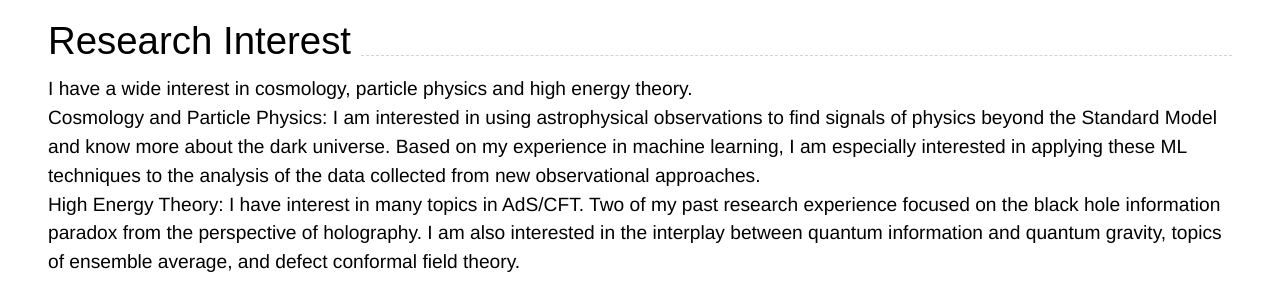
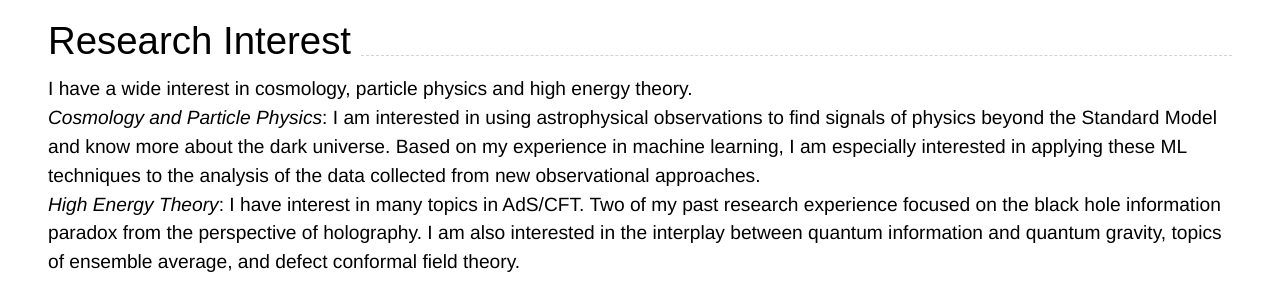
Before and after one commit to tianyi-phy/cv, a Jekyll site: the page built from index.md, in a window 1280 px wide and 900 px high, scrolled down 1642 px. Shown: the part 153-454 px from the top of the window. Built offline with Jekyll 4.4.1, drawn with Linux system fonts in a browser that asks for light colours; nearby versions of some CDN libraries.

Commit message:
Update index.md

```diff
--- a/index.md
+++ b/index.md
@@ -85,10 +85,10 @@ We apply machine learning methods to study the phase transition in XY model and
 
 ## Research Interest
 I have a wide interest in cosmology, particle physics and high energy theory.
-
-Cosmology and Particle Physics: I am interested in using astrophysical observations to find signals of physics beyond the Standard Model and know more about the dark universe. Based on my experience in machine learning, I am especially interested in applying these ML techniques to the analysis of the data collected from new observational approaches.
-
-High Energy Theory: I have interest in many topics in AdS/CFT. Two of my past research experience focused on the black hole information paradox from the perspective of holography. I am also interested in the interplay between quantum information and quantum gravity, topics of ensemble average, and defect conformal field theory.
+<br>
+_Cosmology and Particle Physics_: I am interested in using astrophysical observations to find signals of physics beyond the Standard Model and know more about the dark universe. Based on my experience in machine learning, I am especially interested in applying these ML techniques to the analysis of the data collected from new observational approaches.
+<br>
+_High Energy Theory_: I have interest in many topics in AdS/CFT. Two of my past research experience focused on the black hole information paradox from the perspective of holography. I am also interested in the interplay between quantum information and quantum gravity, topics of ensemble average, and defect conformal field theory.
 
 ## Technical strengths
 - Computer Languages:
```
